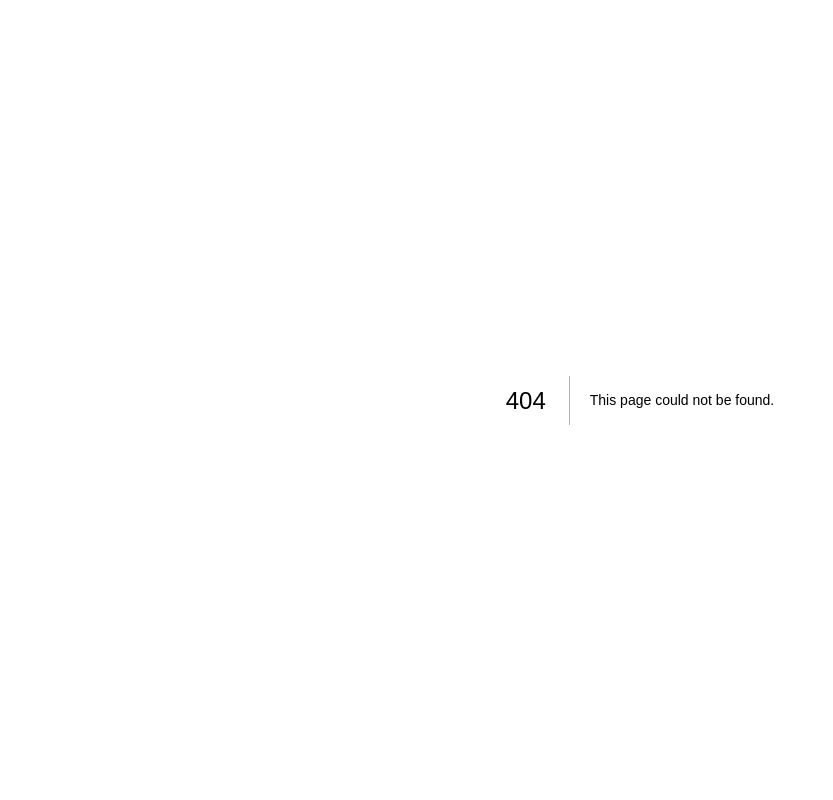
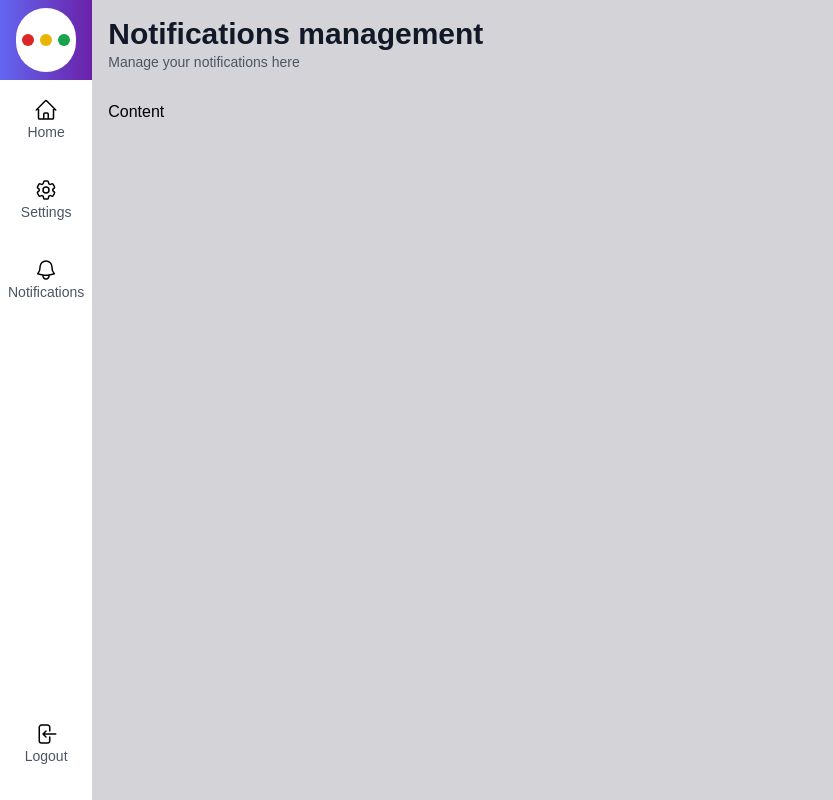
Before and after one commit to wagnnermorais/Next-React-Full-Course, a Next.js app in the folder projects/03 - ADMIN Template/: page /notifications in a window 1280 px wide. Before the commit this address had no page. Shown: the whole page, without its empty margins (0-833 px from the left). Built offline with nearby package versions, Linux system fonts and the light colour scheme.

Commit message:
feat: creating 2 views

```diff
--- /dev/null
+++ b/projects/03 - ADMIN Template/src/pages/notifications.tsx
@@ -0,0 +1,14 @@
+import Layout from "@/components/template/Layout";
+
+export default function Notifications() {
+  return (
+    <div>
+      <Layout
+        title="Notifications management"
+        subtitle="Manage your notifications here"
+      >
+        Content
+      </Layout>
+    </div>
+  );
+}
--- /dev/null
+++ b/projects/03 - ADMIN Template/src/pages/settings.tsx
@@ -0,0 +1,11 @@
+import Layout from "@/components/template/Layout";
+
+export default function Settingd() {
+  return (
+    <div>
+      <Layout title="Settings" subtitle="Manage your personal settings">
+        Content
+      </Layout>
+    </div>
+  );
+}
```
